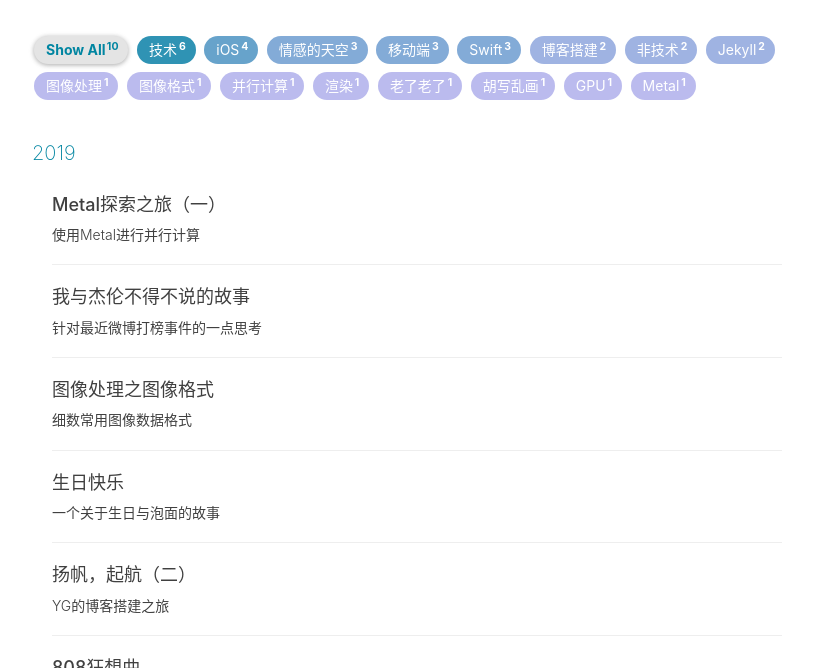
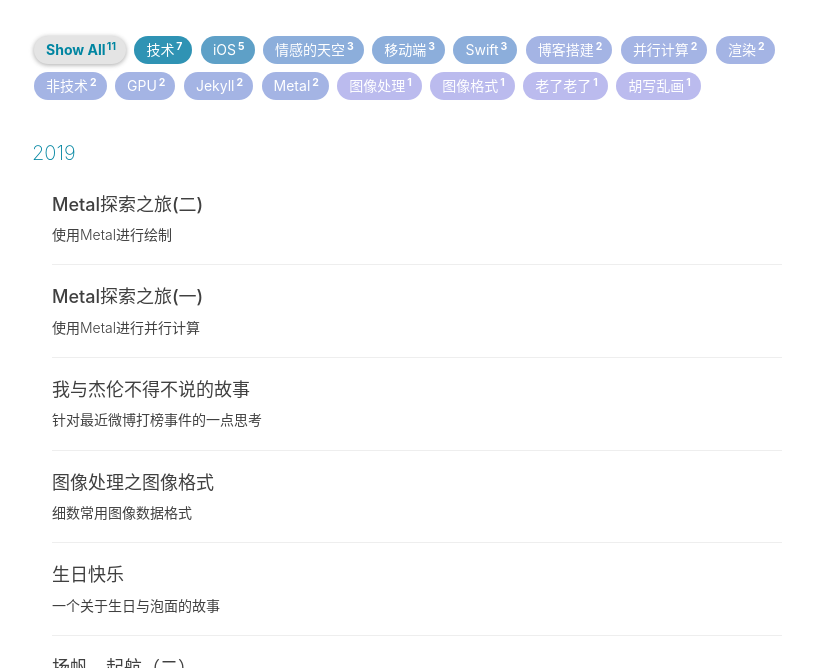
Before and after one commit to Winterdirge/MyBlog, a Jekyll site: the page built from archive.html, in a window 1280 px wide and 900 px high, cut to the strip 232-900 px from the top of the window. Shown: the whole strip, without its empty margins (233-1046 px from the left). Built offline with Jekyll 4.4.1, drawn with Linux system fonts in a browser that asks for light colours; nearby versions of some CDN libraries; comment, search, counter and statistics services are not loaded.

Commit message:
add draft: learn metal 2.

```diff
--- a/_posts/2019-08-09-learn-metal.markdown
+++ b/_posts/2019-08-09-learn-metal-1.markdown
@@ -1,6 +1,6 @@
 ---
 layout:     post
-title:      Metal探索之旅（一）
+title:      Metal探索之旅(一)
 subtitle:   使用Metal进行并行计算
 date:       2019-08-09 20:01:55 GMT+8
 author:     "Yang Guang"
--- /dev/null
+++ b/_posts/2019-08-19-learn-metal-2.markdown
@@ -0,0 +1,16 @@
+---
+layout:     post
+title:      Metal探索之旅(二)
+subtitle:   使用Metal进行绘制
+date:       2019-08-19 12:03:55 GMT+8
+author:     "Yang Guang"
+catalog:    true
+header-style: text
+tags:
+    - iOS
+    - 技术
+    - 渲染
+    - 并行计算
+    - GPU
+    - Metal
+---
```
